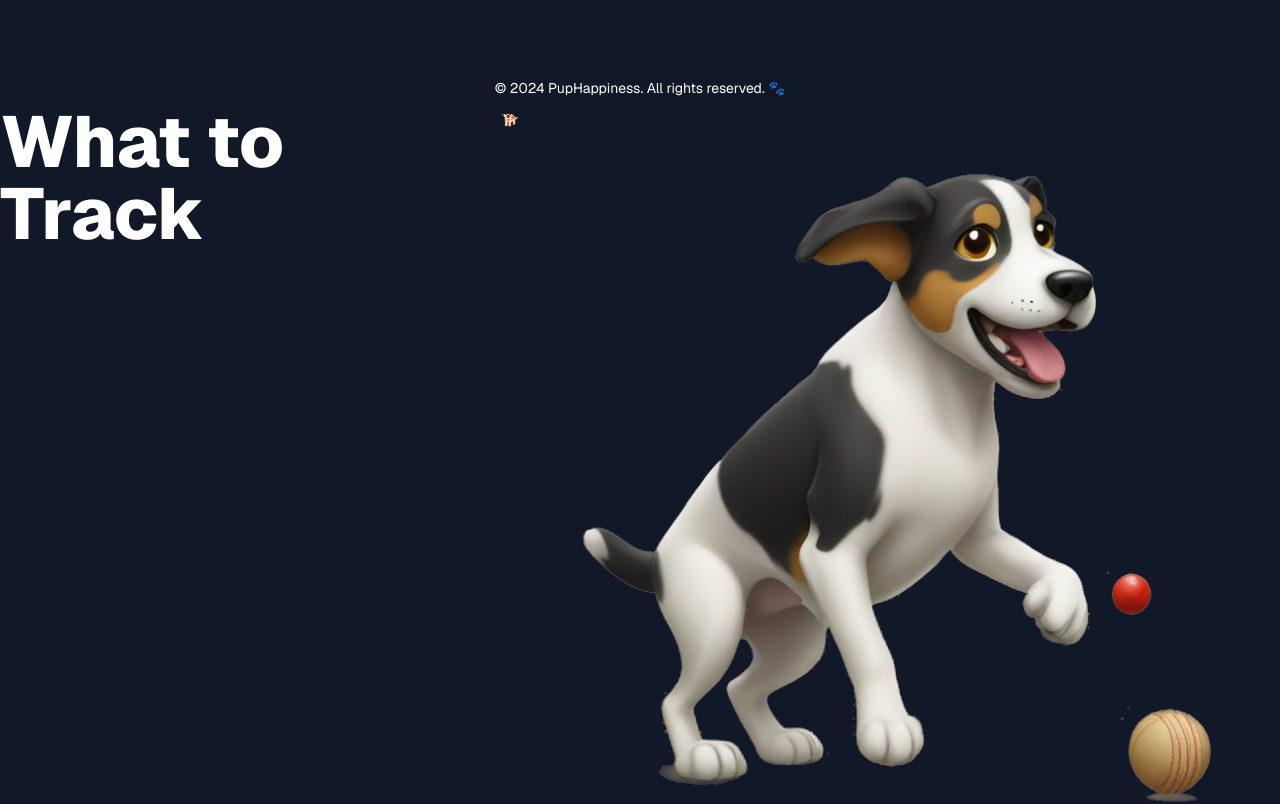
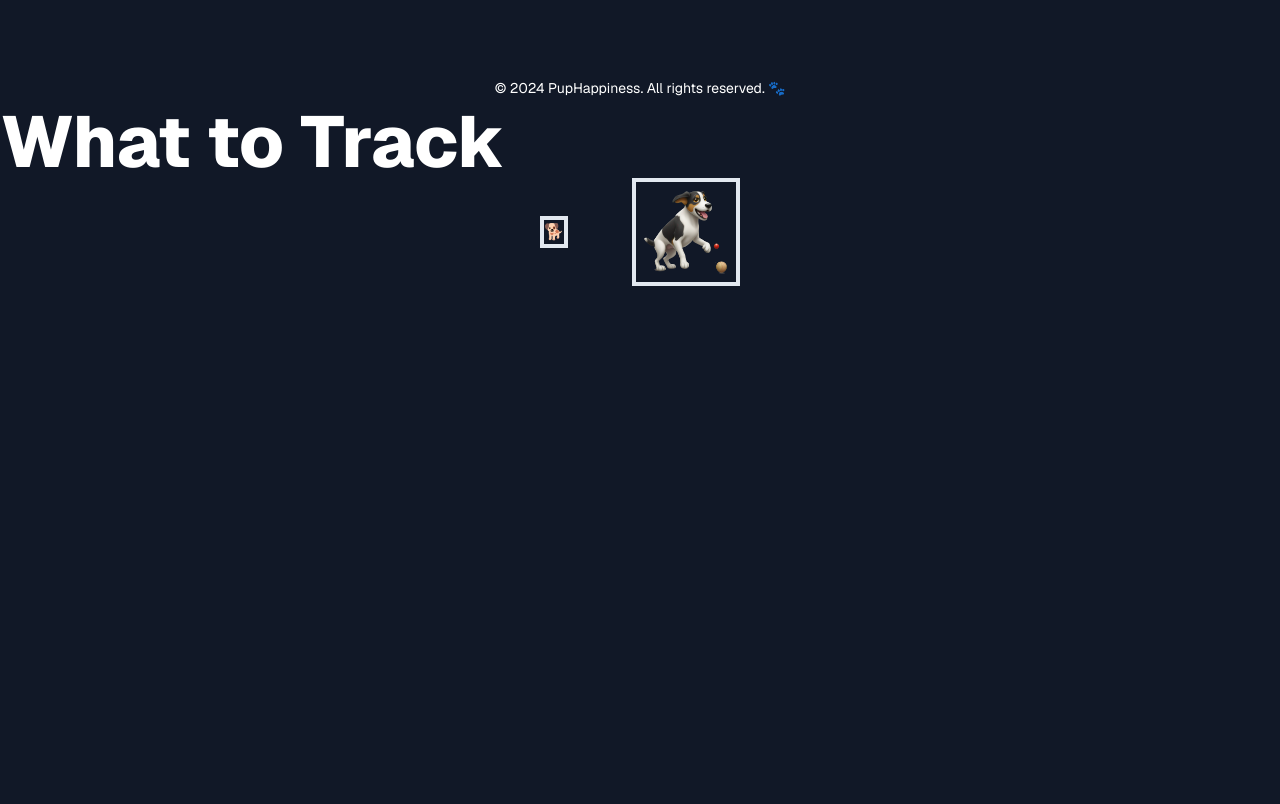
Before and after one commit to Giorgiod91/IsMyDogHappy, a Next.js app: page / in a window 1280 px wide. Shown: the part 694-1498 px from the top of the page. Built offline with nearby package versions, Linux system fonts and the light colour scheme.

Commit message:
adding styling

```diff
--- a/src/app/components/PartTwo.tsx
+++ b/src/app/components/PartTwo.tsx
@@ -1,5 +1,6 @@
 "use client";
 import { div } from "framer-motion/client";
+import Image from "next/image";
 import React, { useState } from "react";
 
 type Props = {};
@@ -8,23 +9,29 @@ function PartTwo({}: Props) {
   const [clicked, setClicked] = useState(false);
   const trackHashMap = new Map();
   trackHashMap.set({ name: "walking", emoji: "🐕" }, 1);
-  trackHashMap.set({ name: "playing", emoji: "./play.png" }, 2);
+  trackHashMap.set({ name: "playing", emoji: "/play.png" }, 2);
 
   return (
-    <div className="flex justify-center">
+    <div className="flex flex-col justify-center">
       <h1 className="text-pretty text-7xl font-extrabold text-white">
         {" "}
         What to Track
       </h1>
+      <div className="flex flex-col items-center justify-center gap-16 lg:flex-row">
         {Array.from(trackHashMap).map(([key, value], index) => (
           <div id={index.toString()} className="flex flex-col">
             {key.emoji.includes(".png") ? (
-            <img src={key.emoji} alt="" />
+              <div className="flex border-4">
+                <Image width={100} height={100} src={key.emoji} alt="" />
+              </div>
             ) : (
+              <div className="flex border-4">
                 <h1>{key.emoji}</h1>
+              </div>
             )}
           </div>
         ))}
+      </div>
     </div>
   );
 }
```
Lines whose indentation alone changed are shown as unchanged.
